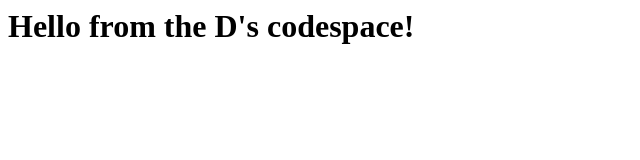
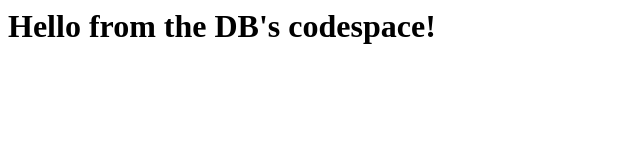
Before and after one commit to fdx-dane-burley/skills-code-with-codespaces, a plain HTML site: page index.html in a window 1280 px wide. Shown: the whole page, without its empty margins (0-640 px from the left). Drawn offline with Linux system fonts and the light colour scheme.

Commit message:
Adding additional hello from the codespace!

```diff
--- a/index.html
+++ b/index.html
@@ -1,3 +1,3 @@
 <html>
-  <h1>Hello from the D's codespace!</h1>
+  <h1>Hello from the DB's codespace!</h1>
 </html>
```
